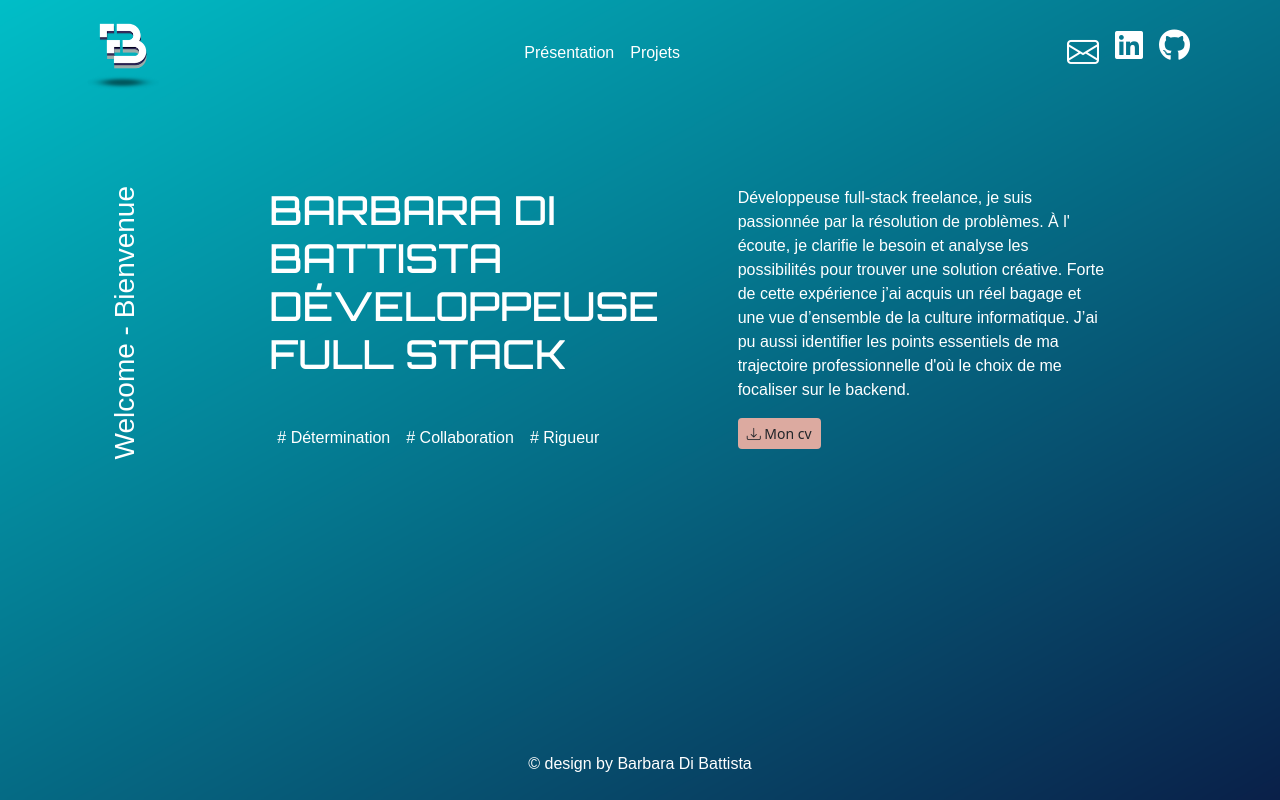
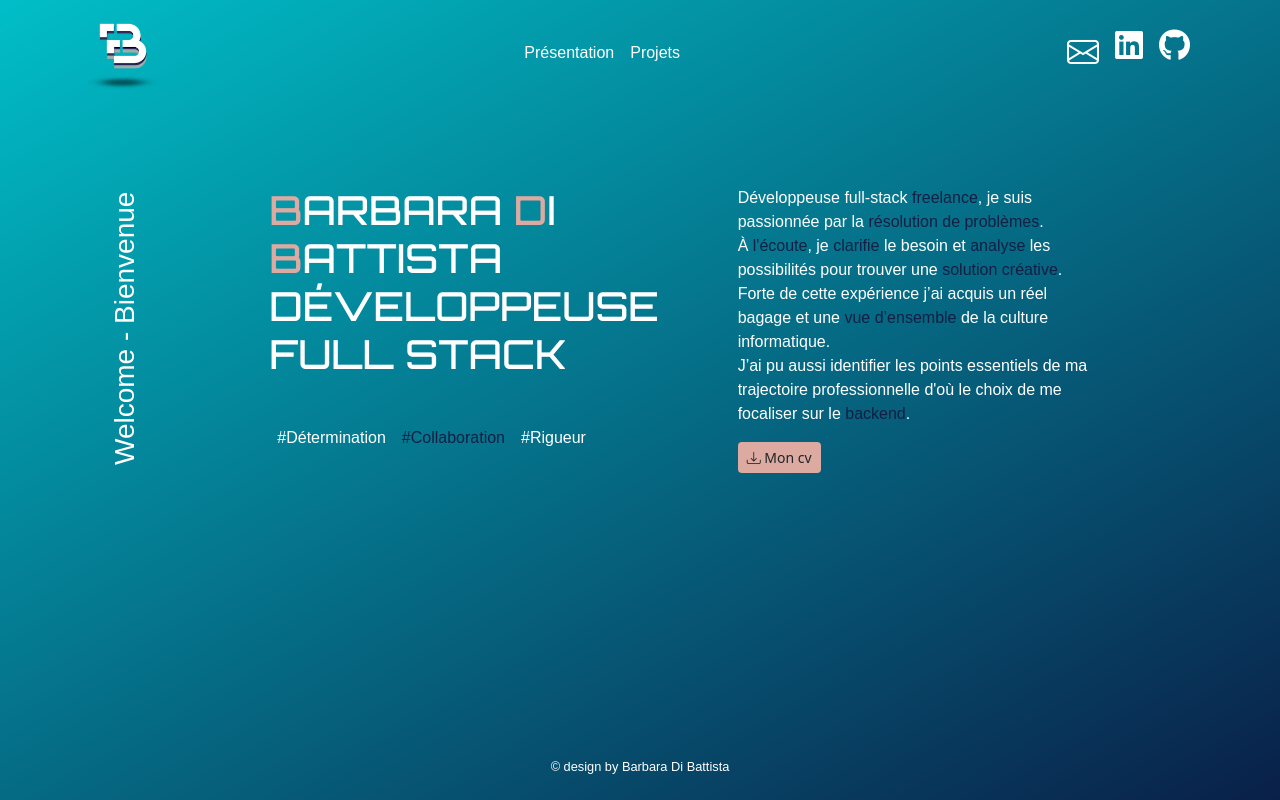
Before and after one commit to dibattista/di-battista-barbara-public, a Flask app: page / in a window 1280 px wide. Run offline with Flask 2, Linux system fonts and the light colour scheme; some libraries are stand-ins or nearby versions; some web fonts are replaced.

Commit message:
change color word in index

```diff
--- a/static/css/style.css
+++ b/static/css/style.css
@@ -22,7 +22,6 @@ ul {
     margin-bottom: 0;
 }
 
-/* Modify brand and text color */
 li > a {
 	color: white !important;
 }
@@ -51,6 +50,19 @@ a {
   color: #fff !important;
 }
 
+/* Custom properties/ CSS variables */
+:root {
+  --main-highlight-color: #DCAAA0;
+  --second-highlight-color: #121F44;
+}
+/* END - Custom properties/ CSS variables */
+
+/* FOOTER */
+.footer-copyright {
+  font-size: 0.8em;
+}
+/* END FOOTER */
+
 /* index page style */
 .space-row-5 {
   height: 5em;
@@ -60,11 +72,27 @@ a {
   height: 2em;
 }
 
+/* div center */
+.h1-span-color-letter {
+ color: var(--main-highlight-color);
+}
+
+.div-span-strength-color {
+  color: var(--second-highlight-color);
+}
+
 /* div right index */
 .button-cv {
-  background-color: #DCAAA0 !important;
+  background-color: var(--main-highlight-color) !important;
 }
 
+.p-about-word-color {
+  color: var(--second-highlight-color);
+}
+/* END INDEX */
+
+
+/* MEDIA */
 @media only screen and (min-width: 900px) {
   .vertical-title {
     writing-mode: rl-tb;
--- a/templates/base.html
+++ b/templates/base.html
@@ -87,7 +87,7 @@
         <div>{% block content %} {% endblock %}</div>
       </div>
       <footer class="footer p-2 fixed-bottom">
-        <p class="d-flex justify-content-center">© design by Barbara Di Battista</p>
+        <p class="d-flex justify-content-center footer-copyright">© design by Barbara Di Battista</p>
       </footer>
     </div>
     <!-- Optional JavaScript -->
--- a/templates/index.html
+++ b/templates/index.html
@@ -1,5 +1,5 @@
 {% extends 'base.html' %}
-
+{% block title %}Bienvenue sur BDB{% endblock %}
 {% block content %}
     <div class="container">
         <div class="row space-row-5">
@@ -10,18 +10,25 @@
           </div>
           <div class="col-lg-1"></div>
           <div class="col-lg-5">
-            <h1>{% block title %} BARBARA DI BATTISTA DÉVELOPPEUSE FULL STACK {% endblock %}</h1>
+            <h1>
+                <span class="h1-span-color-letter">B</span>ARBARA
+                <span class="h1-span-color-letter">D</span>I
+                <span class="h1-span-color-letter">B</span>ATTISTA DÉVELOPPEUSE FULL STACK
+            </h1>
             <div row class="space-row-2"></div>
             <div class="d-flex flex-row">
-                <div class="p-2"># Détermination</div>
-                <div class="p-2"># Collaboration</div>
-                <div class="p-2"># Rigueur</div>
+                <div class="p-2">#Détermination</div>
+                <div class="p-2"><span class="div-span-strength-color">#Collaboration</span></div>
+                <div class="p-2">#Rigueur</div>
             </div>
           </div>
           <div class="col-lg-4">
-            <p>Développeuse full-stack freelance, je suis passionnée par la résolution de problèmes. À l' écoute, je clarifie le besoin et analyse les possibilités pour trouver une solution créative.
-                Forte de cette expérience j’ai acquis un réel bagage et une vue d’ensemble de la culture informatique.
-                J’ai pu aussi identifier les points essentiels de ma trajectoire professionnelle d'où le choix de me focaliser sur le backend.
+            <p>Développeuse full-stack <span class="p-about-word-color">freelance</span>, je suis passionnée par la
+                <span class="p-about-word-color">résolution de problèmes</span>.<br>
+                À <span class="p-about-word-color">l'écoute</span>, je <span class="p-about-word-color">clarifie</span> le besoin et <span class="p-about-word-color">analyse</span>
+                les possibilités pour trouver une <span class="p-about-word-color">solution créative</span>.<br>
+                Forte de cette expérience j’ai acquis un réel bagage et une <span class="p-about-word-color">vue d’ensemble</span> de la culture informatique.<br>
+                J’ai pu aussi identifier les points essentiels de ma trajectoire professionnelle d'où le choix de me focaliser sur le <span class="p-about-word-color">backend</span>.
             </p>
             <button type="button" class="btn btn-sm button-cv"><span class="bi bi-download"></span>&nbsp;Mon cv</button>
           </div>
```
